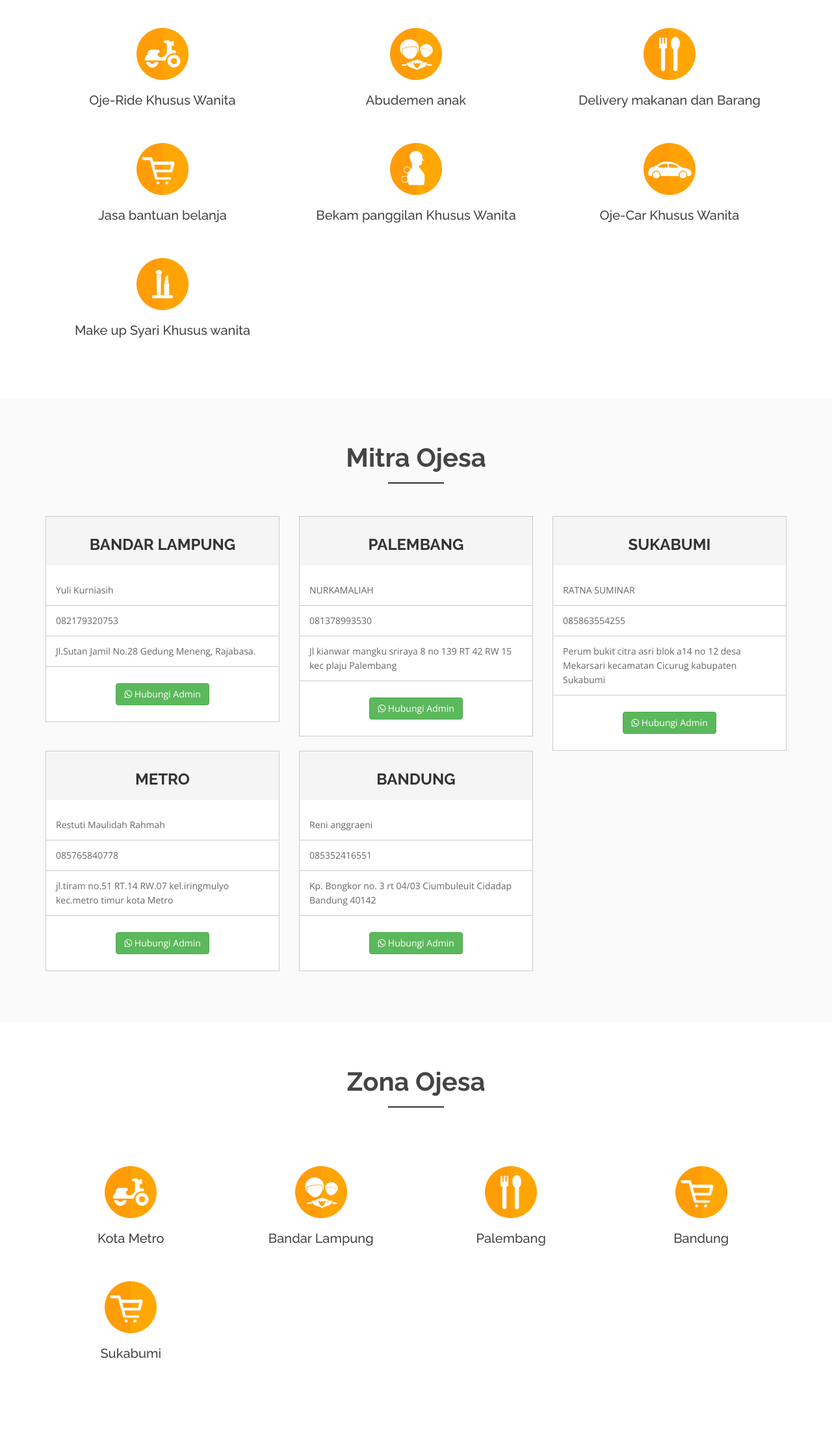
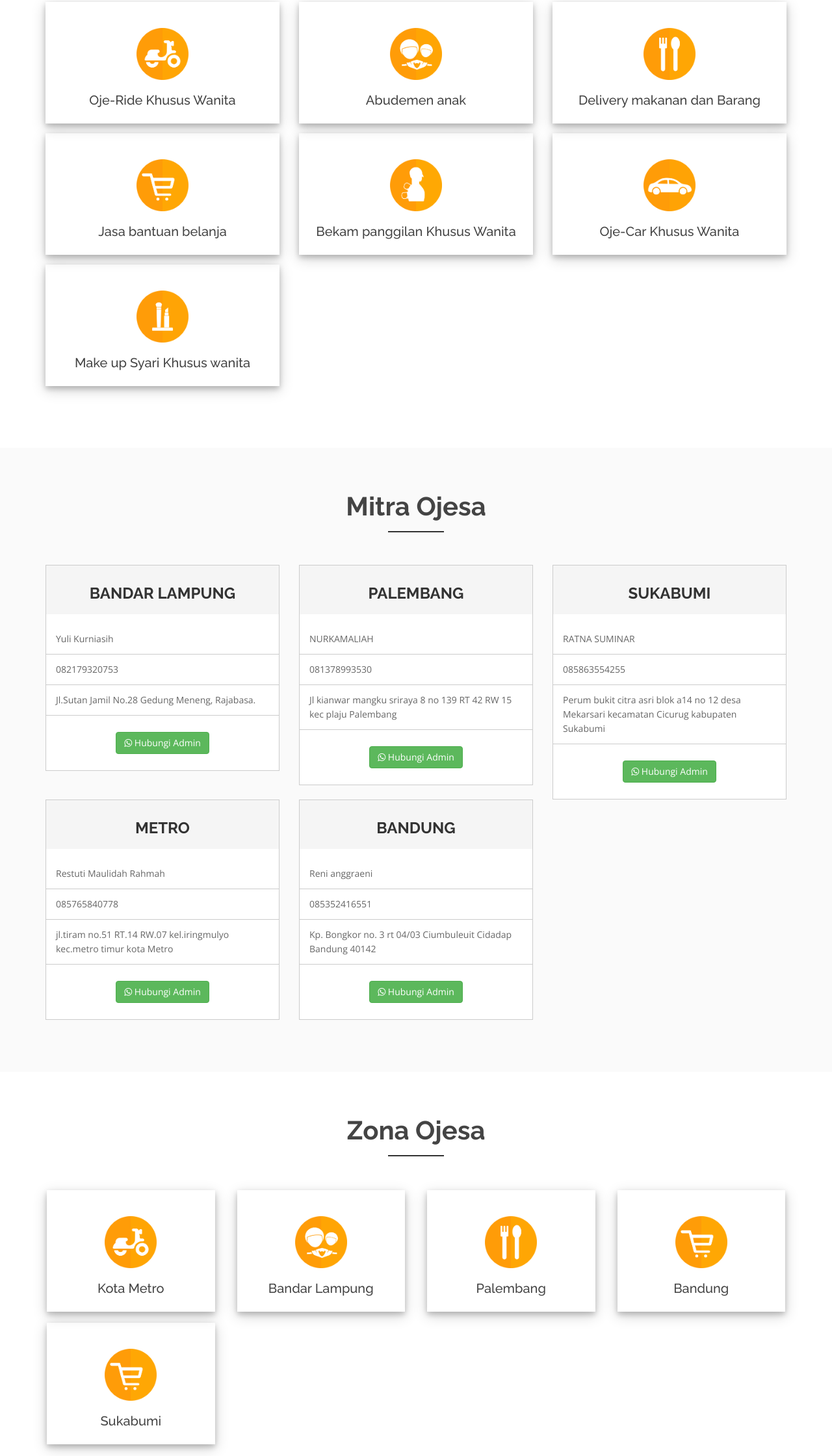
Before and after one commit to ojesa/ojesa.github.io, a plain HTML site: page index.html in a window 1280 px wide. Shown: the part 2306-4546 px from the top of the page at 65% size. Drawn offline with nearby package versions, Linux system fonts and the light colour scheme.

Commit message:
add shadow zona and layanan

```diff
--- a/index.html
+++ b/index.html
@@ -257,14 +257,15 @@
         <div class="services-contents">
           <!-- Start Left services -->
           <div class="col-md-4 col-sm-4 col-xs-12">
-            <div class="about-mov">
-              <div class="services-details">
+            <div class="about-mov"
+              style="box-shadow: 0 4px 8px 0 rgba(0, 0, 0, 0.2), 0 6px 20px 0 rgba(0, 0, 0, 0.19);">
+              <div class=" services-details">
                 <div class="single-services">
                   <a class="services-icon" href="#layanan">
                     <!-- <i class="fa fa-code"></i> -->
                     <img src="img/layanan/ojek ride.png" alt="" height="80px  " width="80px ">
                   </a>
-                  <h5>Oje-Ride
+                  <h5 style="padding-bottom: 25px;">Oje-Ride
                     Khusus Wanita</h5>
                 </div>
               </div>
@@ -272,14 +273,15 @@
             </div>
           </div>
           <div class="col-md-4 col-sm-4 col-xs-12">
-            <div class="about-move">
+            <div class="about-move"
+              style="box-shadow: 0 4px 8px 0 rgba(0, 0, 0, 0.2), 0 6px 20px 0 rgba(0, 0, 0, 0.19);">
               <div class="services-details">
                 <div class="single-services">
                   <a class="services-icon" href="#layanan">
                     <!-- <i class="fa fa-code"></i> -->
                     <img src="img/layanan/abudemen.png" alt="" height="80px  " width="80px ">
                   </a>
-                  <h5>Abudemen anak</h5>
+                  <h5 style="padding-bottom: 25px;">Abudemen anak</h5>
                 </div>
               </div>
               <!-- end about-details -->
@@ -287,14 +289,15 @@
           </div>
           <div class="col-md-4 col-sm-4 col-xs-12">
             <!-- end col-md-4 -->
-            <div class=" about-move">
+            <div class=" about-move"
+              style="box-shadow: 0 4px 8px 0 rgba(0, 0, 0, 0.2), 0 6px 20px 0 rgba(0, 0, 0, 0.19);">
               <div class="services-details">
                 <div class="single-services">
                   <a class="services-icon" href="#layanan">
                     <!-- <i class="fa fa-code"></i> -->
                     <img src="img/layanan/food.png" alt="" height="80px  " width="80px ">
                   </a>
-                  <h5>Delivery
+                  <h5 style="padding-bottom: 25px;">Delivery
                     makanan dan Barang</h5>
                 </div>
               </div>
@@ -303,14 +306,15 @@
           </div>
           <div class="col-md-4 col-sm-4 col-xs-12">
             <!-- end col-md-4 -->
-            <div class=" about-move">
+            <div class=" about-move"
+              style="box-shadow: 0 4px 8px 0 rgba(0, 0, 0, 0.2), 0 6px 20px 0 rgba(0, 0, 0, 0.19);">
               <div class="services-details">
                 <div class="single-services">
                   <a class="services-icon" href="#layanan">
                     <!-- <i class="fa fa-code"></i> -->
                     <img src="img/layanan/belanja.png" alt="" height="80px  " width="80px ">
                   </a>
-                  <h5>Jasa bantuan belanja</h5>
+                  <h5 style="padding-bottom: 25px;">Jasa bantuan belanja</h5>
                 </div>
               </div>
               <!-- end about-details -->
@@ -319,14 +323,15 @@
           <!-- End Left services -->
           <div class="col-md-4 col-sm-4 col-xs-12">
             <!-- end col-md-4 -->
-            <div class="about-move">
+            <div class="about-move"
+              style="box-shadow: 0 4px 8px 0 rgba(0, 0, 0, 0.2), 0 6px 20px 0 rgba(0, 0, 0, 0.19);">
               <div class="services-details">
                 <div class="single-services">
                   <a class="services-icon" href="#layanan">
                     <!-- <i class="fa fa-code"></i> -->
                     <img src="img/layanan/bekam.png" alt="" height="80px  " width="80px ">
                   </a>
-                  <h5>Bekam panggilan
+                  <h5 style="padding-bottom: 25px;">Bekam panggilan
                     Khusus Wanita</h5>
                 </div>
               </div>
@@ -336,14 +341,15 @@
           <!-- End Left services -->
           <div class="col-md-4 col-sm-4 col-xs-12">
             <!-- end col-md-4 -->
-            <div class="about-move">
+            <div class="about-move"
+              style="box-shadow: 0 4px 8px 0 rgba(0, 0, 0, 0.2), 0 6px 20px 0 rgba(0, 0, 0, 0.19);">
               <div class="services-details">
                 <div class="single-services">
                   <a class="services-icon" href="#layanan">
                     <!-- <i class="fa fa-code"></i> -->
                     <img src="img/layanan/car.png" alt="" height="80px  " width="80px ">
                   </a>
-                  <h5>Oje-Car Khusus Wanita</h5>
+                  <h5 style="padding-bottom: 25px;">Oje-Car Khusus Wanita</h5>
                 </div>
               </div>
               <!-- end about-details -->
@@ -351,14 +357,15 @@
           </div>
           <div class="col-md-4 col-sm-4 col-xs-12">
             <!-- end col-md-4 -->
-            <div class="about-move">
+            <div class="about-move"
+              style="box-shadow: 0 4px 8px 0 rgba(0, 0, 0, 0.2), 0 6px 20px 0 rgba(0, 0, 0, 0.19);">
               <div class="services-details">
                 <div class="single-services">
                   <a class="services-icon" href="#layanan">
                     <!-- <i class="fa fa-code"></i> -->
                     <img src="img/layanan/make up.png" alt="" height="80px  " width="80px ">
                   </a>
-                  <h5>Make up Syari Khusus
+                  <h5 style="padding-bottom: 25px;">Make up Syari Khusus
                     wanita</h5>
                 </div>
               </div>
@@ -504,28 +511,30 @@
         <div class="services-contents">
           <!-- Start Left services -->
           <div class="col-md-3 col-sm-3 col-xs-12">
-            <div class="about-mov">
+            <div class="about-mov"
+              style="box-shadow: 0 4px 8px 0 rgba(0, 0, 0, 0.2), 0 6px 20px 0 rgba(0, 0, 0, 0.19); margin: 2px;">
               <div class="services-details">
                 <div class="single-services">
                   <a class="services-icon" href="#layanan">
                     <!-- <i class="fa fa-code"></i> -->
                     <img src="img/layanan/ojek ride.png" alt="" height="80px  " width="80px ">
                   </a>
-                  <h5>Kota Metro</h5>
+                  <h5 style="padding-bottom:25px">Kota Metro</h5>
                 </div>
               </div>
               <!-- end about-details -->
             </div>
           </div>
           <div class="col-md-3 col-sm-3 col-xs-12">
-            <div class="about-move">
+            <div class="about-move"
+              style="box-shadow: 0 4px 8px 0 rgba(0, 0, 0, 0.2), 0 6px 20px 0 rgba(0, 0, 0, 0.19); margin:2px;">
               <div class="services-details">
                 <div class="single-services">
                   <a class="services-icon" href="#layanan">
                     <!-- <i class="fa fa-code"></i> -->
                     <img src="img/layanan/abudemen.png" alt="" height="80px  " width="80px ">
                   </a>
-                  <h5>Bandar Lampung</h5>
+                  <h5 style="padding-bottom:25px">Bandar Lampung</h5>
                 </div>
               </div>
               <!-- end about-details -->
@@ -533,45 +542,48 @@
           </div>
           <div class="col-md-3 col-sm-3 col-xs-12">
             <!-- end col-md-3 -->
-            <div class=" about-move">
+            <div class=" about-move"
+              style="box-shadow: 0 4px 8px 0 rgba(0, 0, 0, 0.2), 0 6px 20px 0 rgba(0, 0, 0, 0.19); margin:2px;">
               <div class="services-details">
                 <div class="single-services">
                   <a class="services-icon" href="#layanan">
                     <!-- <i class="fa fa-code"></i> -->
                     <img src="img/layanan/food.png" alt="" height="80px  " width="80px ">
                   </a>
-                  <h5>Palembang</h5>
+                  <h5 style="padding-bottom:25px">Palembang</h5>
                 </div>
               </div>
               <!-- end about-details -->
             </div>
           </div>
-          <div class="col-md-3 col-sm-4 col-xs-12">
+          <div class="col-md-3 col-sm-3 col-xs-12">
             <!-- end col-md-4 -->
-            <div class=" about-move">
+            <div class=" about-move"
+              style="box-shadow: 0 4px 8px 0 rgba(0, 0, 0, 0.2), 0 6px 20px 0 rgba(0, 0, 0, 0.19); margin:2px;">
               <div class="services-details">
                 <div class="single-services">
                   <a class="services-icon" href="#layanan">
                     <!-- <i class="fa fa-code"></i> -->
                     <img src="img/layanan/belanja.png" alt="" height="80px  " width="80px ">
                   </a>
-                  <h5>Bandung</h5>
+                  <h5 style="padding-bottom:25px">Bandung</h5>
                 </div>
               </div>
               <!-- end about-details -->
             </div>
           </div>
 
-          <div class="col-md-3 col-sm-4 col-xs-12">
+          <div class="col-md-3 col-sm-3 col-xs-12">
             <!-- end col-md-4 -->
-            <div class=" about-move">
+            <div class=" about-move"
+              style="box-shadow: 0 4px 8px 0 rgba(0, 0, 0, 0.2), 0 6px 20px 0 rgba(0, 0, 0, 0.19); margin:2px;">
               <div class="services-details">
                 <div class="single-services">
                   <a class="services-icon" href="#layanan">
                     <!-- <i class="fa fa-code"></i> -->
                     <img src="img/layanan/belanja.png" alt="" height="80px  " width="80px ">
                   </a>
-                  <h5>Sukabumi</h5>
+                  <h5 style="padding-bottom:25px">Sukabumi</h5>
                 </div>
               </div>
               <!-- end about-details -->
```
